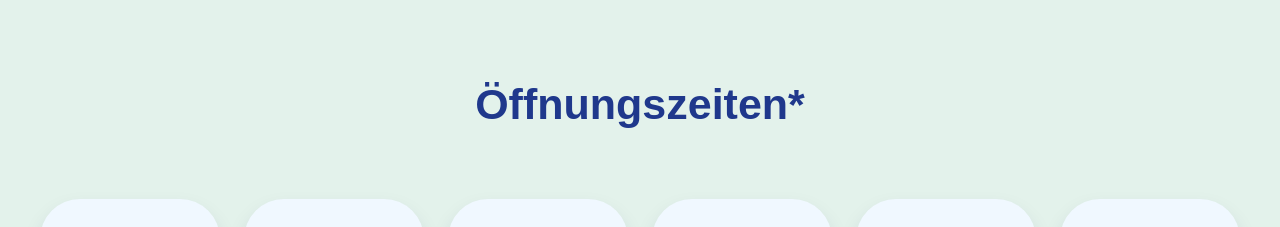
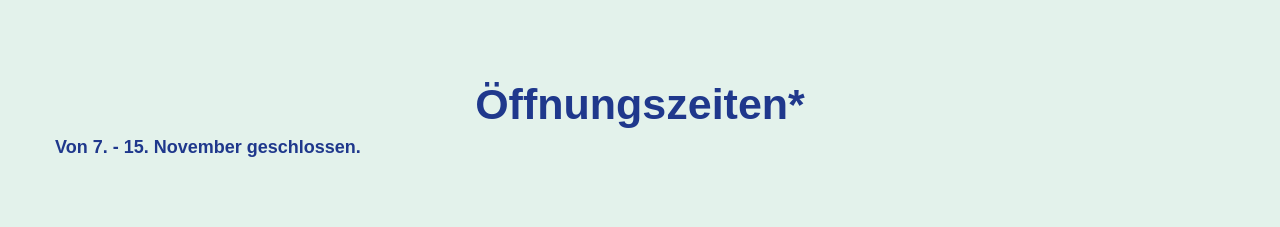
Before and after one commit to nenadmarinkovic/fahrrad-archive, a Next.js app: page / in a window 1280 px wide. Shown: the part 2180-2407 px from the top of the page. Built offline with nearby package versions, Linux system fonts and the light colour scheme.

Commit message:
Update OpenHours.js

```diff
--- a/components/OpenHours.js
+++ b/components/OpenHours.js
@@ -15,6 +15,7 @@ function OpenHours() {
       <h3 id="open-hours" className="content-title">
         Öffnungszeiten*
       </h3>
+     <PlusText>Von 7. - 15. November geschlossen.</PlusText>
       <Items>
         <Fade bottom delay={300}>
           <Item>
@@ -25,6 +26,7 @@ function OpenHours() {
           </Item>
         </Fade>
         <Fade bottom delay={800}>
+
           <Item>
             <Day>Dienstag</Day>
             <div>
```
